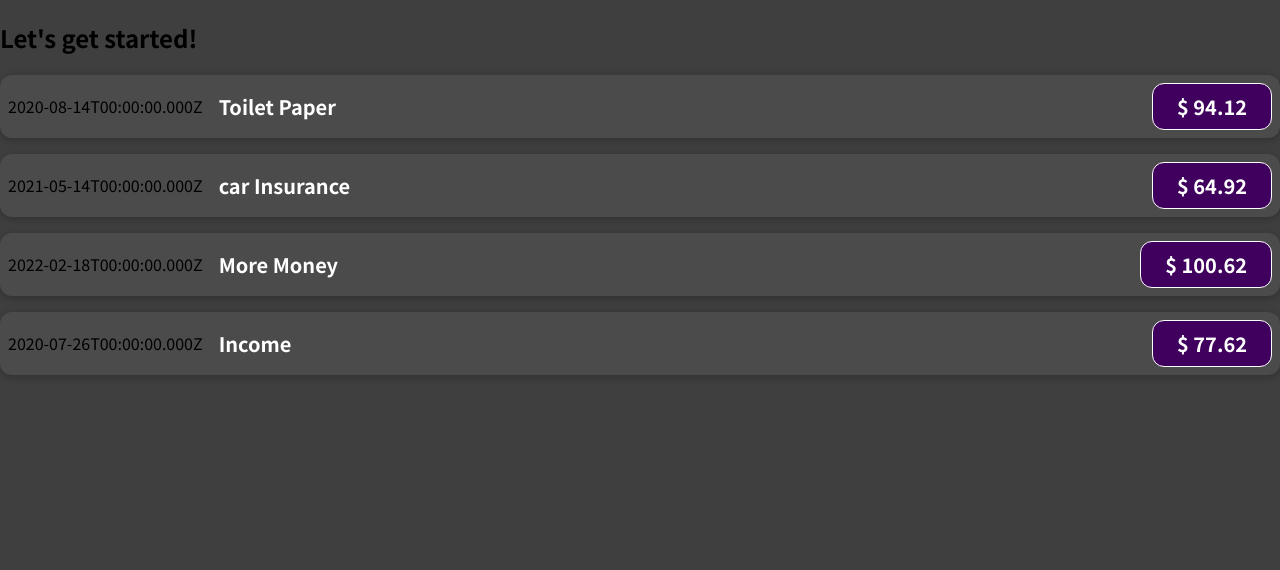
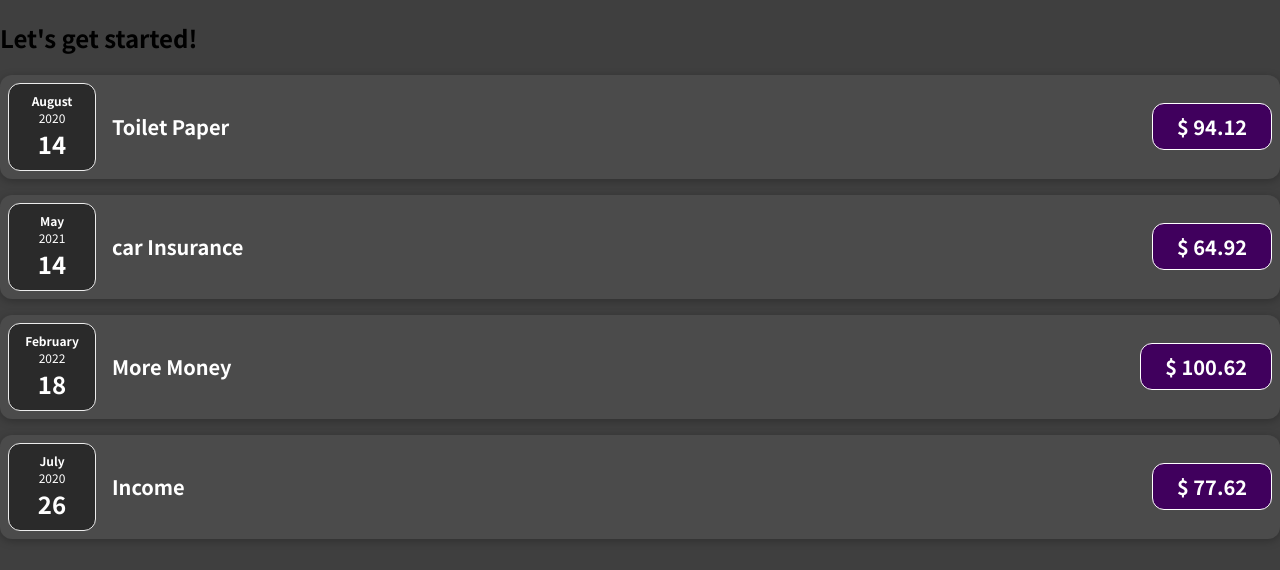
Before and after one commit to ifeday1/First-react-app, a JavaScript app: page / in a window 1280 px wide. Shown: the top 570 px of the page. Built offline with nearby package versions, Linux system fonts and the light colour scheme.

Commit message:
Slipting components into small form and adding little functionality

```diff
--- a/src/App.js
+++ b/src/App.js
@@ -1,5 +1,5 @@
 import ExpenseItem from "./components/ExpenseItem";
-function App() {
+function App(props) {
   const expenses = [
     {
       id: "e1",
@@ -29,6 +29,7 @@
   return (
     <div>
       <h2>Let's get started!</h2>
+      <div>
         <ExpenseItem
           title={expenses[0].title}
           amount={expenses[0].amount}
@@ -50,6 +51,7 @@
           date={expenses[3].date}
         ></ExpenseItem>
       </div>
+    </div>
   );
 }
 
--- /dev/null
+++ b/src/components/ExpenseDate.css
@@ -0,0 +1,24 @@
+.expense-date{
+    display: flex;
+    flex-direction: column;
+    width: 5.5rem;
+    height: 5.5rem;
+    border: 1px solid #ececec;
+    background-color: #2a2a2a;
+    color: white;
+    border-radius: 12px;
+    align-items: center;
+    justify-content: center;
+}
+
+.expense-date__month{
+    font-size: 0.75rem;
+    font-weight: bold;
+}
+.expense-date__year{
+    font-size: 0.75rem;
+}
+.expense-date__day{
+    font-size: 1.5rem;
+    font-weight: bold;
+}
--- /dev/null
+++ b/src/components/ExpenseDate.js
@@ -0,0 +1,17 @@
+import "./ExpenseDate.css";
+
+function ExpenseDate(props) {
+  const month = props.date.toLocaleString("en-US", { month: "long" });
+  const day = props.date.toLocaleString("en-US", { day: "2-digit" });
+  const year = props.date.getFullYear();
+
+  return (
+    <div className="expense-date">
+      <div className="expense-date__month">{month}</div>
+      <div className="expense-date__year">{year}</div>
+      <div className="expense-date__day">{day}</div>
+    </div>
+  );
+}
+
+export default ExpenseDate;
--- a/src/components/ExpenseItem.css
+++ b/src/components/ExpenseItem.css
@@ -1,3 +1,5 @@
+
+
 .expense-item {
     display: flex;
     justify-content: space-between;
--- a/src/components/ExpenseItem.js
+++ b/src/components/ExpenseItem.js
@@ -1,9 +1,10 @@
+import ExpenseDate from "./ExpenseDate";
 import "./ExpenseItem.css";
 
 function ExpenseItem(props) {
   return (
     <div className="expense-item">
-      <div>{props.date.toISOString()}</div>
+      <ExpenseDate date={props.date}></ExpenseDate>
       <div className="expense-item__description">
         <h2>{props.title}</h2>
         <div className="expense-item__price">$ {props.amount}</div>
```
Also changed, not shown: 1 other file (tests, documents, lock files or other folders). Lines whose indentation alone changed are shown as unchanged.
